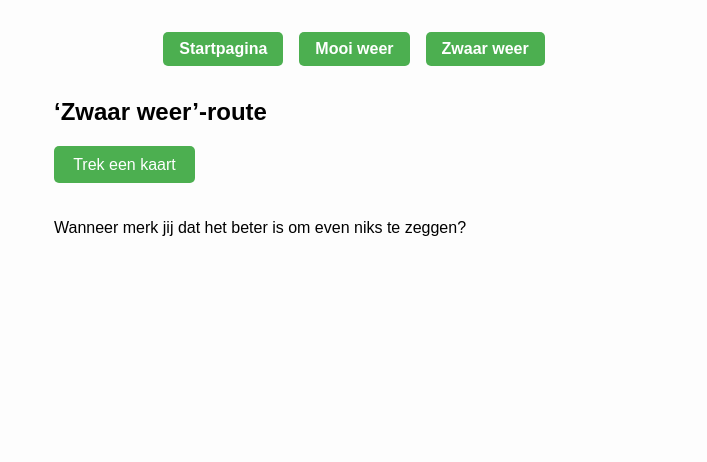
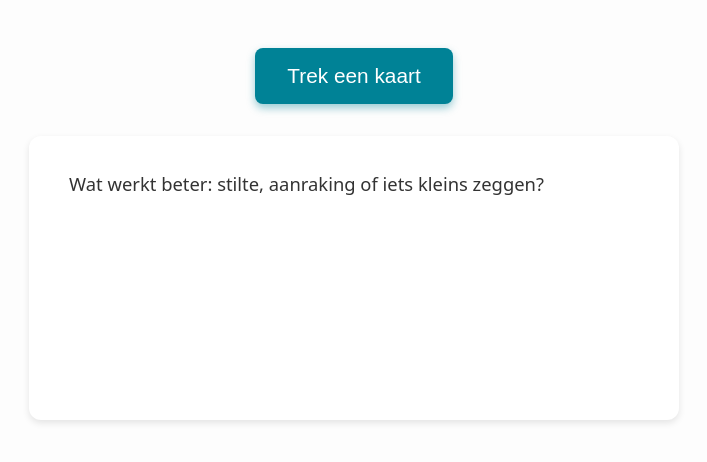
Before and after one commit to Niels274/Relatiekaartenset1, a plain HTML site: page zwaar-weer.html in a window 1280 px wide. Both pictures are taken after a click on the button "Trek een kaart". Shown: the whole page, without its empty margins (286-993 px from the left). Drawn offline with Linux system fonts and the light colour scheme.

Commit message:
versie 2

```diff
--- /dev/null
+++ b/Stijl.css
@@ -0,0 +1,83 @@
+/* Algemeen */
+body {
+  font-family: system-ui, sans-serif;
+  max-width: 650px;
+  margin: 2rem auto;
+  padding: 1rem 2rem;
+  background-color: #fdfdfd;
+  color: #222;
+  text-align: center;
+  line-height: 1.6; /* Algemene regelafstand */
+}
+
+/* Knop */
+button {
+  background-color: #008296;
+  color: white;
+  border: none;
+  padding: 1rem 2rem;
+  font-size: 1.3rem;
+  border-radius: 8px;
+  cursor: pointer;
+  box-shadow: 0 4px 8px rgba(0, 130, 150, 0.4);
+  transition: background-color 0.3s ease;
+  display: block;
+  margin: 0 auto 2rem auto;
+}
+
+button:hover {
+  background-color: #006d75;
+}
+
+/* Kaart tekstvak */
+#kaart {
+  background-color: white;
+  border-radius: 12px;
+  box-shadow: 0 3px 7px rgba(0, 0, 0, 0.1);
+  padding: 2rem 2.5rem; /* Iets meer padding voor ademruimte */
+  min-height: 220px;
+  text-align: left;
+  color: #333;
+  white-space: pre-wrap;
+  font-size: 1.15rem; /* Iets groter voor betere leesbaarheid */
+  line-height: 1.7;
+}
+
+/* Vraag */
+h3 {
+  font-weight: 700;
+  margin-top: 0;          /* Geen marge boven vraag */
+  margin-bottom: 1rem;    /* Ruimte na vraag */
+  color: #005963;
+}
+
+/* Reflectievraag */
+.reflectie {
+  font-style: italic;
+  margin-top: 0;          /* Geen marge boven reflectie (voorkomt dubbele ruimte) */
+  margin-bottom: 1.8rem;  /* Ruimere marge na reflectie */
+  color: #555;
+  line-height: 1.6;
+}
+
+/* Citaat */
+.quote {
+  font-style: italic;
+  text-align: center;
+  margin-top: 1.2rem;
+  margin-bottom: 0.5rem;
+  color: #666;
+  font-size: 1rem;
+  line-height: 1.5;
+}
+
+/* Auteur */
+.author {
+  text-align: right;
+  font-style: normal;
+  color: #888;
+  margin-top: 0;
+  margin-bottom: 1.5rem; /* Ruimte onder auteur voor visuele afscheiding */
+  font-size: 0.95rem;
+  font-weight: 500;
+}
--- a/zwaar-weer.html
+++ b/zwaar-weer.html
@@ -2,70 +2,20 @@
 <html lang="nl">
 <head>
   <meta charset="UTF-8" />
-  <meta name="viewport" content="width=device-width, initial-scale=1.0" />
-  <title>Zwaar weer – Koppelkaartenset</title>
-  <style>
-    body {
-      font-family: Arial, sans-serif;
-      padding: 2rem;
-      max-width: 600px;
-      margin: auto;
-      background-color: #fdfdfd;
-    }
-
-    .nav-buttons {
-      display: flex;
-      justify-content: center;
-      gap: 1rem;
-      margin-bottom: 2rem;
-      flex-wrap: wrap;
-    }
-
-    .nav-button {
-      padding: 0.5rem 1rem;
-      background-color: #4CAF50;
-      color: white;
-      text-decoration: none;
-      border-radius: 5px;
-      font-weight: bold;
-    }
-
-    .nav-button:hover {
-      background-color: #45a049;
-    }
-
-    button {
-      padding: 0.6rem 1.2rem;
-      font-size: 1rem;
-      margin-bottom: 2rem;
-      cursor: pointer;
-      background-color: #4CAF50;
-      color: white;
-      border: none;
-      border-radius: 5px;
-    }
-
-    .kaart {
-      white-space: pre-wrap;
-      line-height: 1.6;
-    }
-  </style>
+  <meta name="viewport" content="width=device-width, initial-scale=1" />
+  <title>Zwaar Weer Kaartenset</title>
+  <link rel="stylesheet" href="stijl.css" />
 </head>
 <body>
 
-  <div class="nav-buttons">
-    <a href="index.html" class="nav-button">Startpagina</a>
-    <a href="mooi-weer.html" class="nav-button">Mooi weer</a>
-    <a href="zwaar-weer.html" class="nav-button">Zwaar weer</a>
-  </div>
-
-  <h2>‘Zwaar weer’-route</h2>
-  <button onclick="toonKaart()">Trek een kaart</button>
-  <div id="kaart" class="kaart"></div>
+  <button class="button" id="trekKaartBtn">Trek een kaart</button>
+  <section id="kaart" class="card">
+    <p>Klik op de knop om een reflectiekaart te trekken.</p>
+  </section>
 
   <script>
     const kaarten = [
-`Wat maakt het voor jou makkelijker om iets te zeggen als het spannend is?`,
+      `Wat maakt het voor jou makkelijker om iets te zeggen als het spannend is?`,
 `Wanneer merk jij dat het beter is om even niks te zeggen?`,
 `Wat helpt jou om weer een beetje te ontspannen als we gedoe hebben gehad?`,
 `Wanneer voelt het alsof ik je niet goed begrijp?`,
@@ -87,11 +37,11 @@
 `Hoe wil je dat ik je aankijk als het tussen ons lastig is?`
     ];
 
-    function toonKaart() {
+    document.getElementById('trekKaartBtn').addEventListener('click', () => {
       const index = Math.floor(Math.random() * kaarten.length);
-      const kaart = kaarten[index];
-      document.getElementById("kaart").innerText = kaart;
-    }
+      document.getElementById('kaart').innerText = kaarten[index];
+    });
   </script>
+
 </body>
 </html>
```
Also changed, not shown: Mooi-weer.html (+13 -61 lines), index.html (+6 -66 lines).
